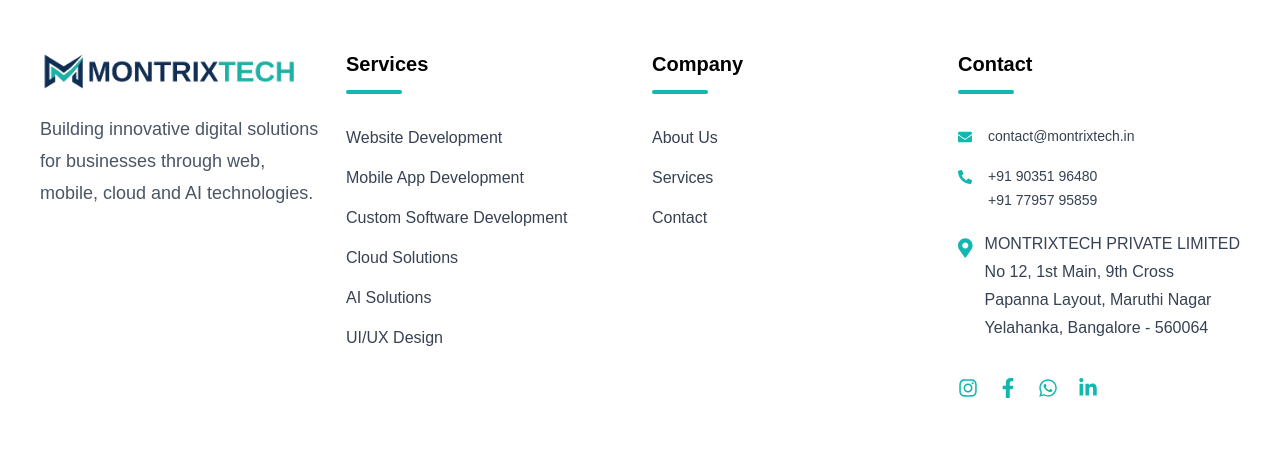
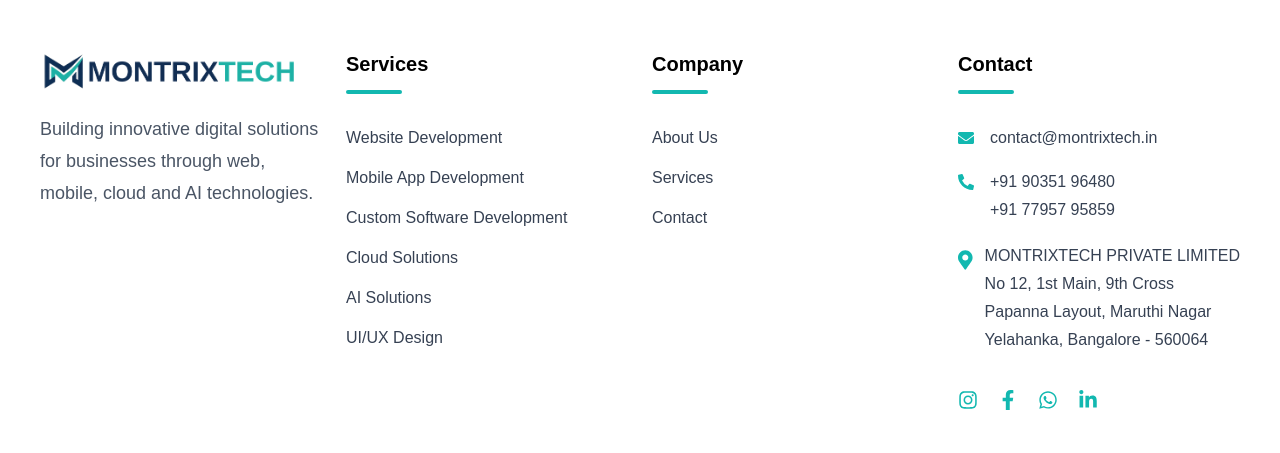
Before and after one commit to Akshaya1133/montrixtech, a Next.js app: page / in a window 1280 px wide. Shown: the part 3900-4353 px from the top of the page. Built offline with nearby package versions, Linux system fonts and the light colour scheme; grey boxes are pictures that could not be loaded.

Commit message:
contact info

```diff
--- a/app/components/Footer.tsx
+++ b/app/components/Footer.tsx
@@ -163,7 +163,7 @@
 
             <div className="w-14 h-1 bg-[#12B8B0] rounded-full mt-3 mb-8" />
 
-            <div className="space-y-5 text-sm text-gray-700">
+            <div className="space-y-5 text-base text-gray-700">
 
               <div className="flex gap-4 items-start">
                 <FaEnvelope className="text-[#12B8B0] mt-1" />
```
